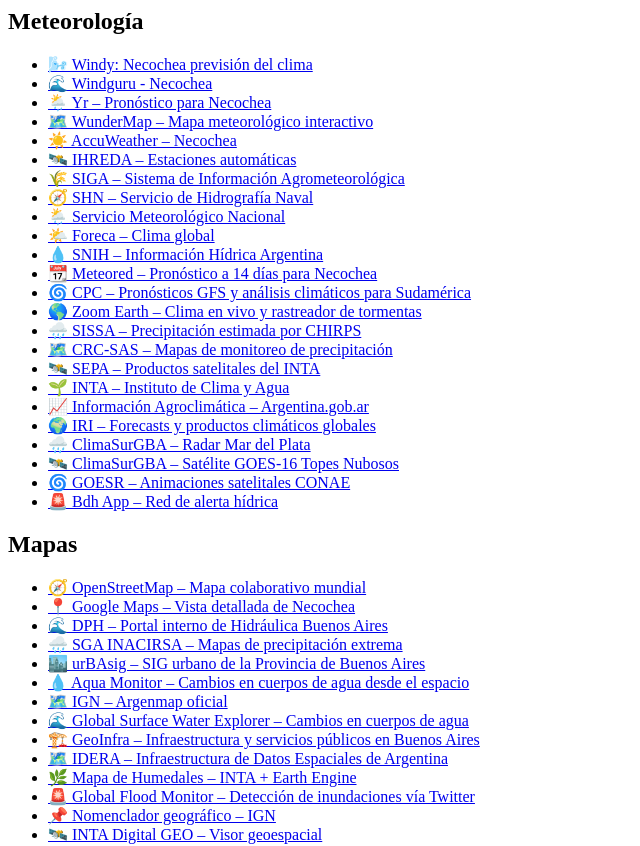
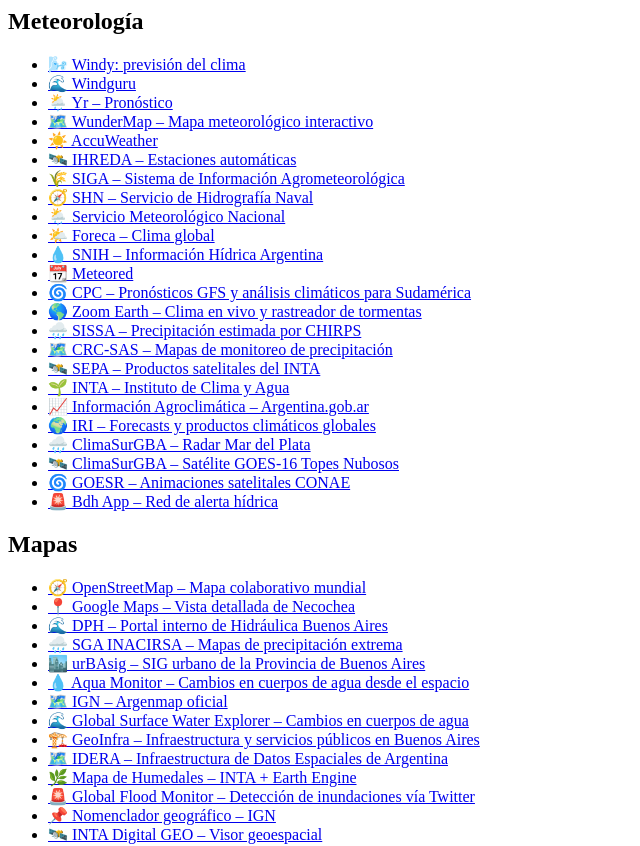
Before and after one commit to NehemiasG/Enlaces, a plain HTML site: page index.html in a window 1280 px wide. Shown: the top 846 px of the page, without its empty margins (0-640 px from the left). Drawn offline with Linux system fonts and the light colour scheme.

Commit message:
index.html

```diff
--- a/index.html
+++ b/index.html
@@ -1,17 +1,17 @@
 <h2>Meteorología</h2>
 <ul>
-  <li><a href="https://www.windy.com/-38.555/-58.739?-39.043,-58.739,8" target="_blank">🌬️ Windy: Necochea previsión del clima</a></li>
-  <li><a href="https://www.windguru.cz/8170" target="_blank">🌊 Windguru - Necochea</a></li>
-  <li><a href="https://www.yr.no/place/Argentina/Buenos_Aires/Necochea/?spr=eng" target="_blank">🌦️ Yr – Pronóstico para Necochea</a></li>
+  <li><a href="https://www.windy.com/-38.555/-58.739?-39.043,-58.739,8" target="_blank">🌬️ Windy: previsión del clima</a></li>
+  <li><a href="https://www.windguru.cz/8170" target="_blank">🌊 Windguru</a></li>
+  <li><a href="https://www.yr.no/place/Argentina/Buenos_Aires/Necochea/?spr=eng" target="_blank">🌦️ Yr – Pronóstico</a></li>
   <li><a href="https://www.wunderground.com/wundermap" target="_blank">🗺️ WunderMap – Mapa meteorológico interactivo</a></li>
-  <li><a href="https://www.accuweather.com/es/ar/necochea/2924/weather-forecast/2924" target="_blank">☀️ AccuWeather – Necochea</a></li>
+  <li><a href="https://www.accuweather.com/es/ar/necochea/2924/weather-forecast/2924" target="_blank">☀️ AccuWeather</a></li>
   <li><a href="http://ftp.redimec.com.ar:5080/ihreda/ihreda/webAdmin/home.php" target="_blank">🛰️ IHREDA – Estaciones automáticas</a></li>
   <li><a href="http://siga2.inta.gov.ar/#/" target="_blank">🌾 SIGA – Sistema de Información Agrometeorológica</a></li>
   <li><a href="http://www.hidro.gov.ar/" target="_blank">🧭 SHN – Servicio de Hidrografía Naval</a></li>
   <li><a href="https://www.smn.gob.ar/" target="_blank">🌦️ Servicio Meteorológico Nacional</a></li>
   <li><a href="https://www.foreca.com/es" target="_blank">🌤️ Foreca – Clima global</a></li>
   <li><a href="https://snih.hidricosargentina.gob.ar/Filtros.aspx#" target="_blank">💧 SNIH – Información Hídrica Argentina</a></li>
-  <li><a href="https://www.meteored.com.ar/tiempo-en_Necochea-America+Sur-Argentina-Provincia+de+Buenos+Aires-SAZO-1-16907.html" target="_blank">📆 Meteored – Pronóstico a 14 días para Necochea</a></li>
+  <li><a href="https://www.meteored.com.ar/tiempo-en_Necochea-America+Sur-Argentina-Provincia+de+Buenos+Aires-SAZO-1-16907.html" target="_blank">📆 Meteored </a></li>
   <li><a href="https://www.cpc.ncep.noaa.gov/products/international/samerica/samerica.shtml" target="_blank">🌀 CPC – Pronósticos GFS y análisis climáticos para Sudamérica</a></li>
   <li><a href="https://zoom.earth/#view=-37.405,-57.342,7z/map=live" target="_blank">🌎 Zoom Earth – Clima en vivo y rastreador de tormentas</a></li>
   <li><a href="https://sissa.crc-sas.org/monitoreo/precipitacion-estimada-por-satelite/" target="_blank">🌧️ SISSA – Precipitación estimada por CHIRPS</a></li>
```
